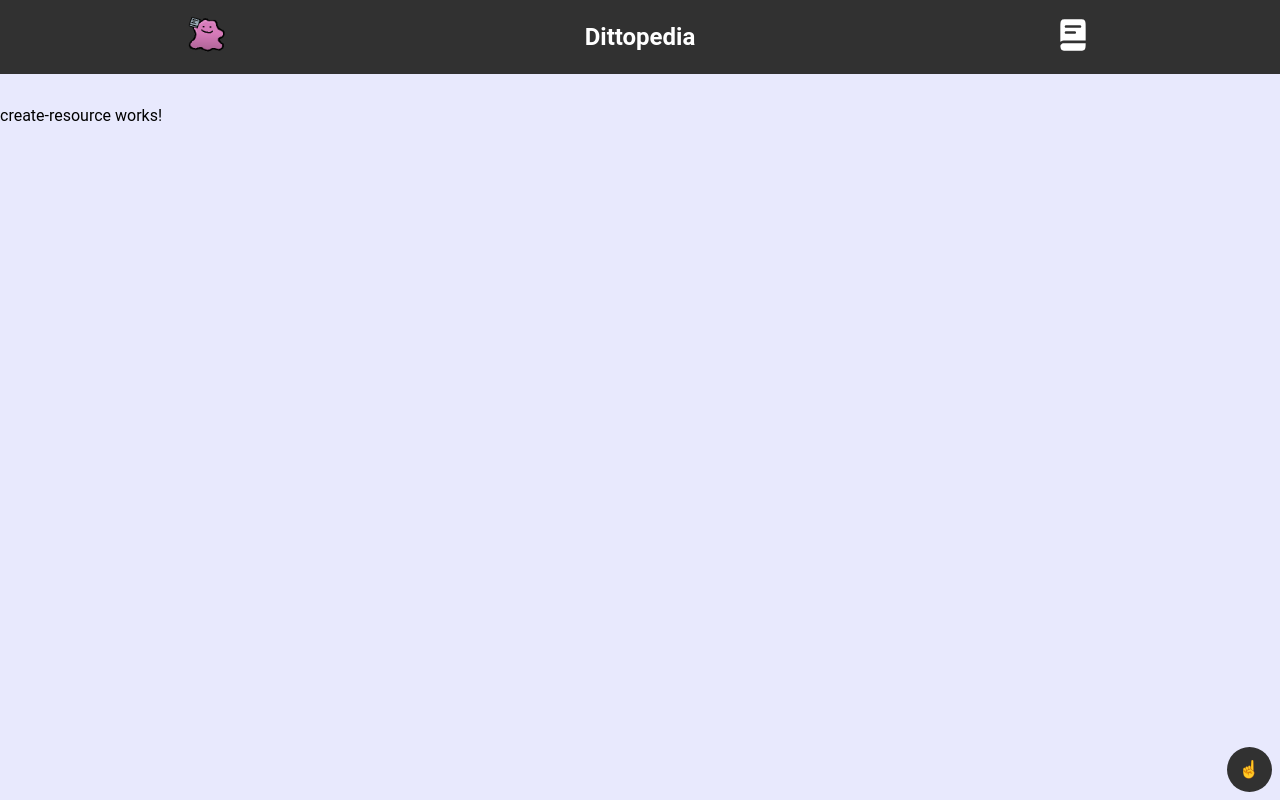
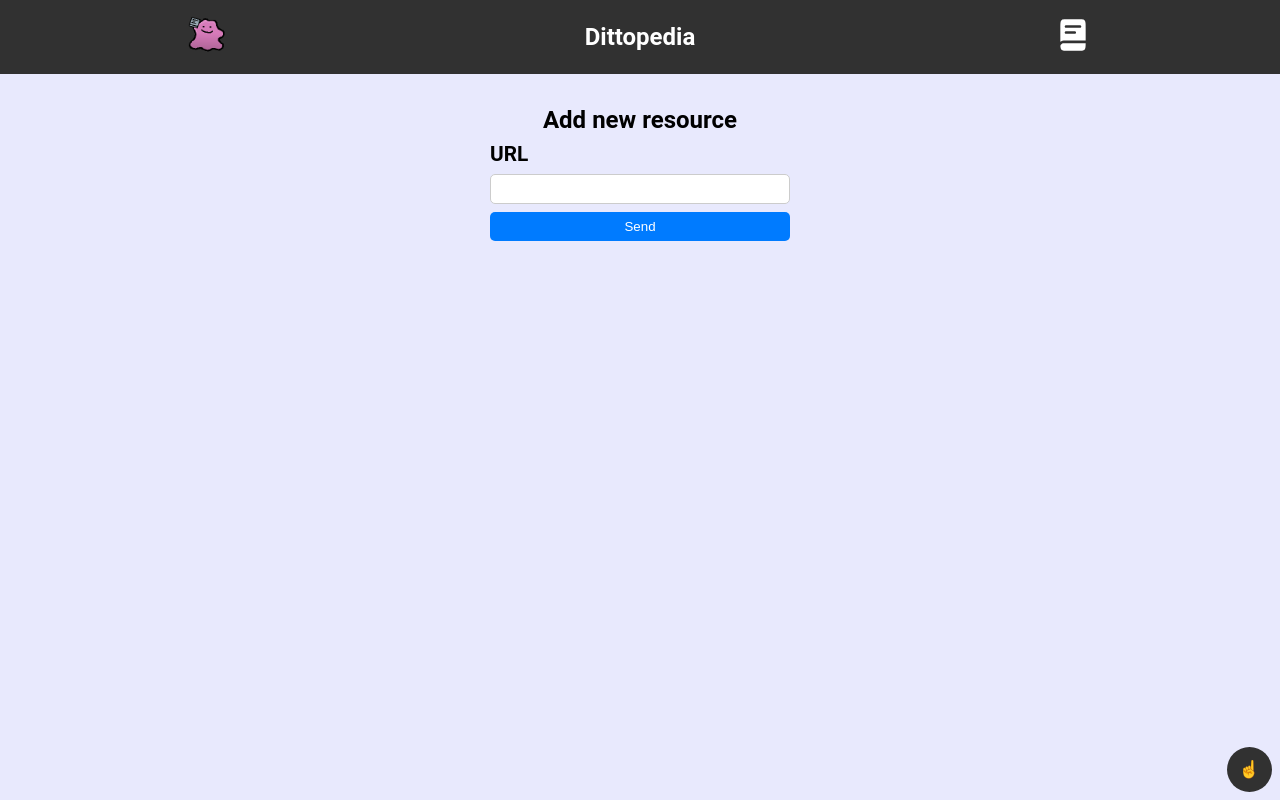
Before and after one commit to Marshall-Bits/dittopedia-client, an Angular app: page /resource/create in a window 1280 px wide. Built offline with nearby package versions, Linux system fonts and the light colour scheme.

Commit message:
add logic to create component and categorize it

```diff
--- a/src/app/create-resource/create-resource.component.css
+++ b/src/app/create-resource/create-resource.component.css
@@ -0,0 +1,72 @@
+form {
+  width: 100%;
+  display: flex;
+  flex-direction: column;
+  justify-content: center;
+  align-items: center;
+  gap: 0.5em;
+  margin-bottom: 1em;
+
+  h3 {
+    font-size: 1.5em;
+    font-weight: bold;
+  }
+
+  p {
+    width: 300px;
+  }
+
+  label {
+    font-size: 1.3em;
+    width: 300px;
+    text-align: left;
+    font-weight: bold;
+  }
+}
+
+.description-input {
+  width: 300px;
+  height: 100px;
+  padding: 0.5em 1em;
+  border-radius: 5px;
+  border: 1px solid #ccc;
+  font-family: "Roboto", sans-serif;
+  resize: none;
+}
+
+.category-tag {
+  display: flex;
+  align-items: center;
+  padding: 0 0.5em 0 1rem;
+  background-color: #f0f0f0;
+  border-radius: 5px;
+  gap: 1em;
+  font-size: 0.7em;
+}
+
+.categories-container {
+  display: flex;
+  gap: 0.5em;
+  flex-wrap: wrap;
+  max-width: 300px;
+}
+
+.close-icon {
+  padding: 10px;
+  width: 35px;
+  height: 35px;
+  cursor: pointer;
+}
+
+.add-category-container {
+  position: relative;
+}
+
+.add-icon {
+  position: absolute;
+  height: 100%;
+  padding: 3px;
+  right: 0.5em;
+  top: 50%;
+  transform: translateY(-50%);
+}
--- a/src/app/create-resource/create-resource.component.html
+++ b/src/app/create-resource/create-resource.component.html
@@ -1 +1,55 @@
-<p>create-resource works!</p>
+@if(askingAi){
+<p>Our Ditto AI is working...</p>
+}@else { @if(resourceResponse){
+<form (keydown.enter)="$event.preventDefault()" (submit)="createResource($event)" id="create-resource-form">
+  <h3>This is what ditto has suggested</h3>
+  <p>Modify the suggested fields as you like or create the resource directly</p>
+  <h4>{{ newResource.url }}</h4>
+  <label for="title">Title</label>
+  <input [(ngModel)]="newResource.title" name="title" type="text" />
+  <label for="description">Description</label>
+  <textarea
+    class="description-input"
+    [(ngModel)]="newResource.description"
+    name="description"
+    type="text"
+  >
+  </textarea>
+  <label for="category">Add categories</label>
+  <div class="add-category-container">
+    <input
+      [(ngModel)]="categoryInput"
+      (keyup.enter)="addCategory()"
+      name="category"
+      type="text"
+    />
+    <img
+      class="add-icon"
+      (click)="addCategory()"
+      src="./add.svg"
+      alt="add icon"
+    />
+  </div>
+  <section class="categories-container">
+    @for(category of resourceResponse.categories; track $index){
+    <div class="category-tag">
+      {{ category }}
+      <img
+        (click)="deleteCategory($index)"
+        class="close-icon"
+        src="./close.svg"
+        alt="close icon"
+      />
+    </div>
+    }
+  </section>
+  <button class="btn">Create resource</button>
+</form>
+}@else {
+<form id="categorize-form" (submit)="categorizeResource()">
+  <h3>Add new resource</h3>
+  <label for="title">URL</label>
+  <input [(ngModel)]="url" name="url" type="text" />
+  <button class="btn">Send</button>
+</form>
+} }
--- a/src/app/create-resource/create-resource.component.ts
+++ b/src/app/create-resource/create-resource.component.ts
@@ -1,12 +1,76 @@
 import { Component } from '@angular/core';
+import { FormsModule } from '@angular/forms';
+import { Resource } from '../../interfaces';
+import { HttpClient } from '@angular/common/http';
 
 @Component({
   selector: 'app-create-resource',
   standalone: true,
-  imports: [],
+  imports: [FormsModule],
   templateUrl: './create-resource.component.html',
-  styleUrl: './create-resource.component.css'
+  styleUrl: './create-resource.component.css',
 })
 export class CreateResourceComponent {
+  url: string = '';
+  resourceResponse: Resource | null = null;
+  categoryInput: string = '';
+  askingAi: boolean = false;
 
+  newResource: Resource = {
+    title: '',
+    url: '',
+    description: '',
+    categories: [],
+    favIcon: '',
+  };
+
+  constructor(private http: HttpClient) {}
+
+  categorizeResource() {
+    this.askingAi = true;
+    this.http
+      .get<Resource>(`http://localhost:5005/categorize?url=${this.url}`)
+      .subscribe((response) => {
+        this.resourceResponse = response;
+        this.newResource = {
+          title: response.title,
+          url: response.url,
+          description: response.description,
+          categories: response.categories,
+          favIcon: response.favIcon,
+        };
+        this.askingAi = false;
+      });
+  }
+
+  createResource(event: Event) {
+    event.preventDefault();
+    this.http
+      .post<Resource>('http://localhost:5005/resource', this.newResource)
+      .subscribe((response) => {
+        this.newResource = {
+          title: '',
+          url: '',
+          description: '',
+          categories: [],
+          favIcon: '',
+        };
+        this.resourceResponse = null;
+        this.url = '';
+      });
+  }
+
+  deleteCategory(index: number) {
+    this.newResource.categories.splice(index, 1);
+  }
+
+  addCategory() {
+    if (!this.categoryInput) {
+      return;
+    }
+    const category = this.categoryInput.toLowerCase().trim();
+
+    this.newResource.categories.push(category);
+    this.categoryInput = '';
+  }
 }
--- a/src/app/home/home.component.html
+++ b/src/app/home/home.component.html
@@ -43,6 +43,6 @@
   <p>Check the resources <a routerLink="/search">here</a></p>
   <p class="disclamer">
     *All the svg icons used in this page were taken from
-    <a target="_blank" href="www.svgrepo.com">www.svgrepo.com</a>
+    <a target="_blank" href="https://www.svgrepo.com">www.svgrepo.com</a>
   </p>
 </section>
--- a/src/app/search-resource/search-resource.component.css
+++ b/src/app/search-resource/search-resource.component.css
@@ -4,14 +4,6 @@
     flex-wrap: wrap;
     justify-content: space-around;
     gap: 1em;
-}
-
-.search-input{
-    padding: 0.5em 1em;
-    border-radius: 5px;
-    border: 1px solid #ccc;
-    width: 100%;
-    max-width: 300px;
 }
 
 #search-form{
@@ -22,13 +14,3 @@
     gap: 1em;
     margin-bottom: 1em;
 }
-
-.btn{
-    padding: 0.5em 1em;
-    border-radius: 5px;
-    background-color: #007bff;
-    width: 300px;
-    color: white;
-    border: none;
-    cursor: pointer;
-}
--- a/src/interfaces/index.ts
+++ b/src/interfaces/index.ts
@@ -1,5 +1,5 @@
 export interface Resource {
-  _id: string;
+  _id?: string;
   title: string;
   description: string;
   url: string;
--- a/src/styles.css
+++ b/src/styles.css
@@ -8,3 +8,21 @@ body {
     font-family: 'Roboto', sans-serif;
     background-color: #e8e9fd;
 }
+
+.btn{
+    padding: 0.5em 1em;
+    border-radius: 5px;
+    background-color: #007bff;
+    width: 300px;
+    color: white;
+    border: none;
+    cursor: pointer;
+}
+
+input {
+    padding: 0.5em 1em;
+    border-radius: 5px;
+    border: 1px solid #ccc;
+    width: 100%;
+    max-width: 300px;
+}
```
Also changed, not shown: public/add.svg (added), public/close.svg (added).
